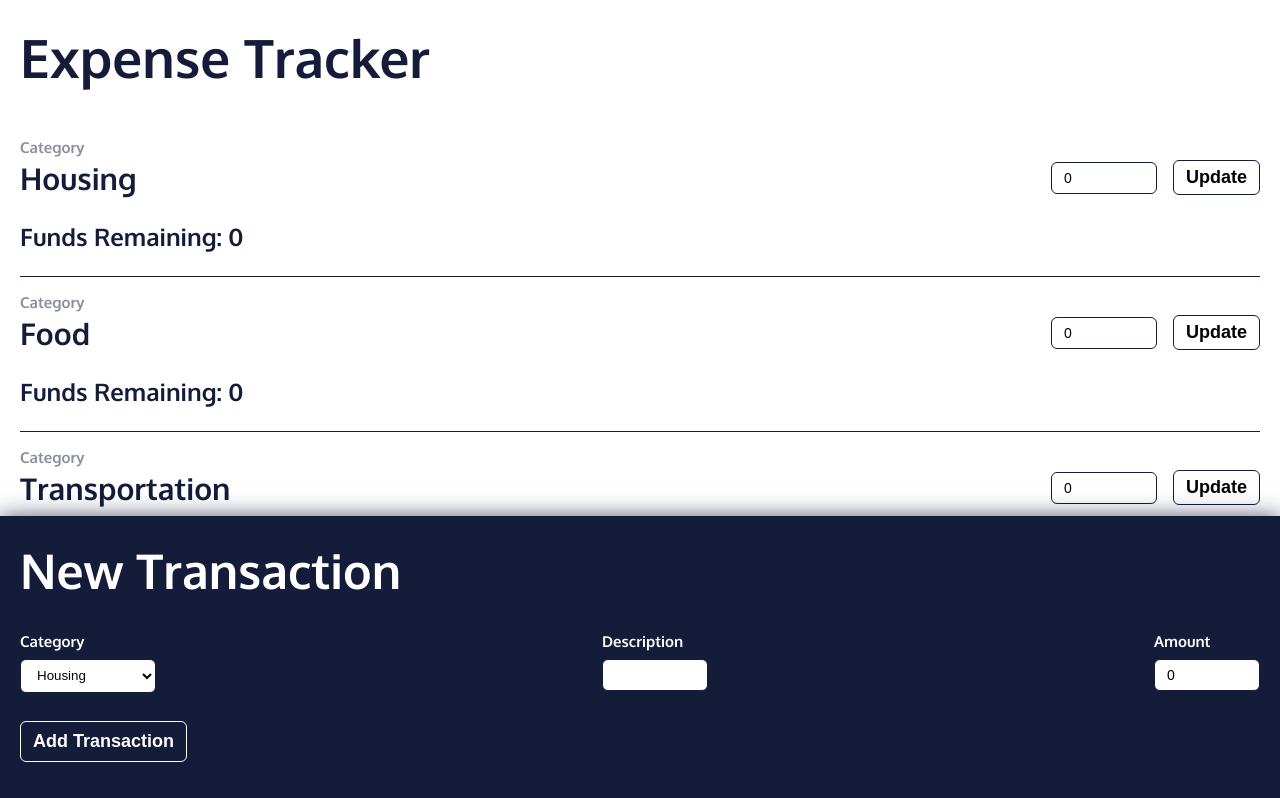
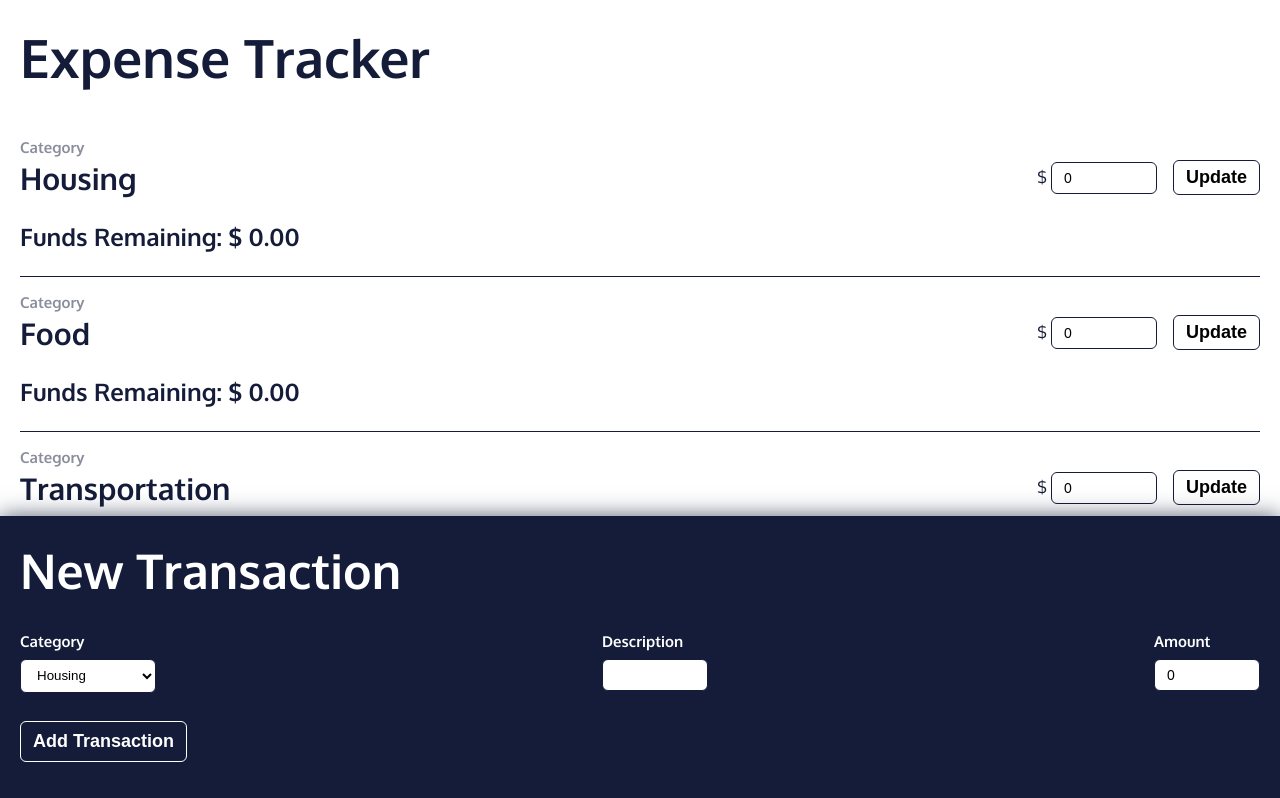
Before and after one commit to leonardo-alm/App--Finance-Tracker, a React (Create React App) app: page / in a window 1280 px wide. Shown: the top 798 px of the page. Built offline with nearby package versions, Linux system fonts and the light colour scheme.

Commit message:
adding dollar sign and tofixed() method

```diff
--- a/public/styles.css
+++ b/public/styles.css
@@ -70,6 +70,9 @@ input {
     width: 80px;
 }
 
+span{
+    margin-right: 4px;
+}
 .update-button {
     padding: 6px 12px;
     border-radius: 6px;
--- a/src/components/Budget.tsx
+++ b/src/components/Budget.tsx
@@ -33,7 +33,7 @@ export default function Budget({ budget }: IBudgetProps) {
         return amount > 0 ? 'positive' : 'negative';
     };
 
-    const remainingFunds = Number((budget.amount - calculateTotalExpenses()).toFixed(2));
+    const remainingFunds = Number((budget.amount - calculateTotalExpenses()));
     const fundsRemainingClassName = getFundsRemainingClassName(remainingFunds);
 
     return (
@@ -42,6 +42,7 @@ export default function Budget({ budget }: IBudgetProps) {
             <div className="category-wrapper">
                 <h3 className="category-value">{budget.category}</h3>
                 <form onSubmit={handleSubmit} className="budget-form">
+                <span>$</span>
                     <input
                         className="amount-input"
                         value={amount}
@@ -53,7 +54,7 @@ export default function Budget({ budget }: IBudgetProps) {
                 </form>
             </div>
             <h4 className={`remaining-funds ${fundsRemainingClassName}`}>
-                Funds Remaining: {remainingFunds}
+                Funds Remaining: $ {remainingFunds.toFixed(2)}
             </h4>
         </li>
     );
--- a/src/components/Transaction.tsx
+++ b/src/components/Transaction.tsx
@@ -13,8 +13,8 @@ export default function Transaction(props: ITransactionProps) {
     return (
         <li className="new-transaction">
             <span>
-                {transaction.amount} - {transaction.category}{' '}
-                <span className="description">( {transaction.description} )</span>
+                $ {transaction.amount.toFixed(2)} - {transaction.category}:{' '}
+                <span className="description"> {transaction.description} </span>
             </span>
             <button onClick={handleDelete} aria-label="Remove">
                 X
--- a/src/components/TransactionForm.tsx
+++ b/src/components/TransactionForm.tsx
@@ -61,7 +61,7 @@ export default function TransactionForm() {
                             value={amount}
                             onChange={(e) => setAmount(Number(e.currentTarget.value))}
                             type="number"
-                            step="0.01"
+                            step="1"
                         />
                     </div>
                 </div>
--- a/src/interfaces/ITransactionProps.ts
+++ b/src/interfaces/ITransactionProps.ts
@@ -1,5 +1,5 @@
 import { ITransaction } from "./ITransaction";
 
-export interface ITransactionProps{
+export interface ITransactionProps {
     transaction: ITransaction
 }
```
